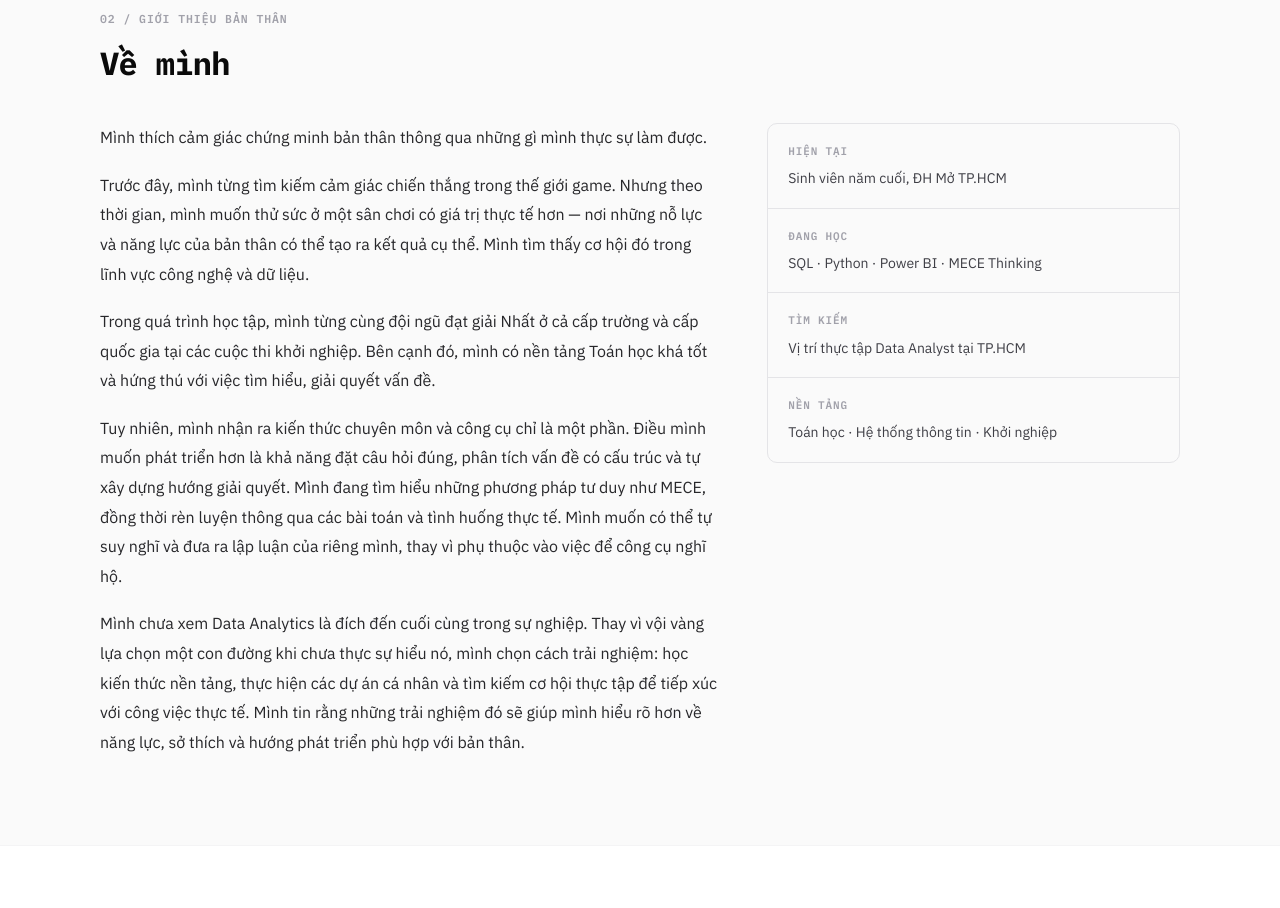
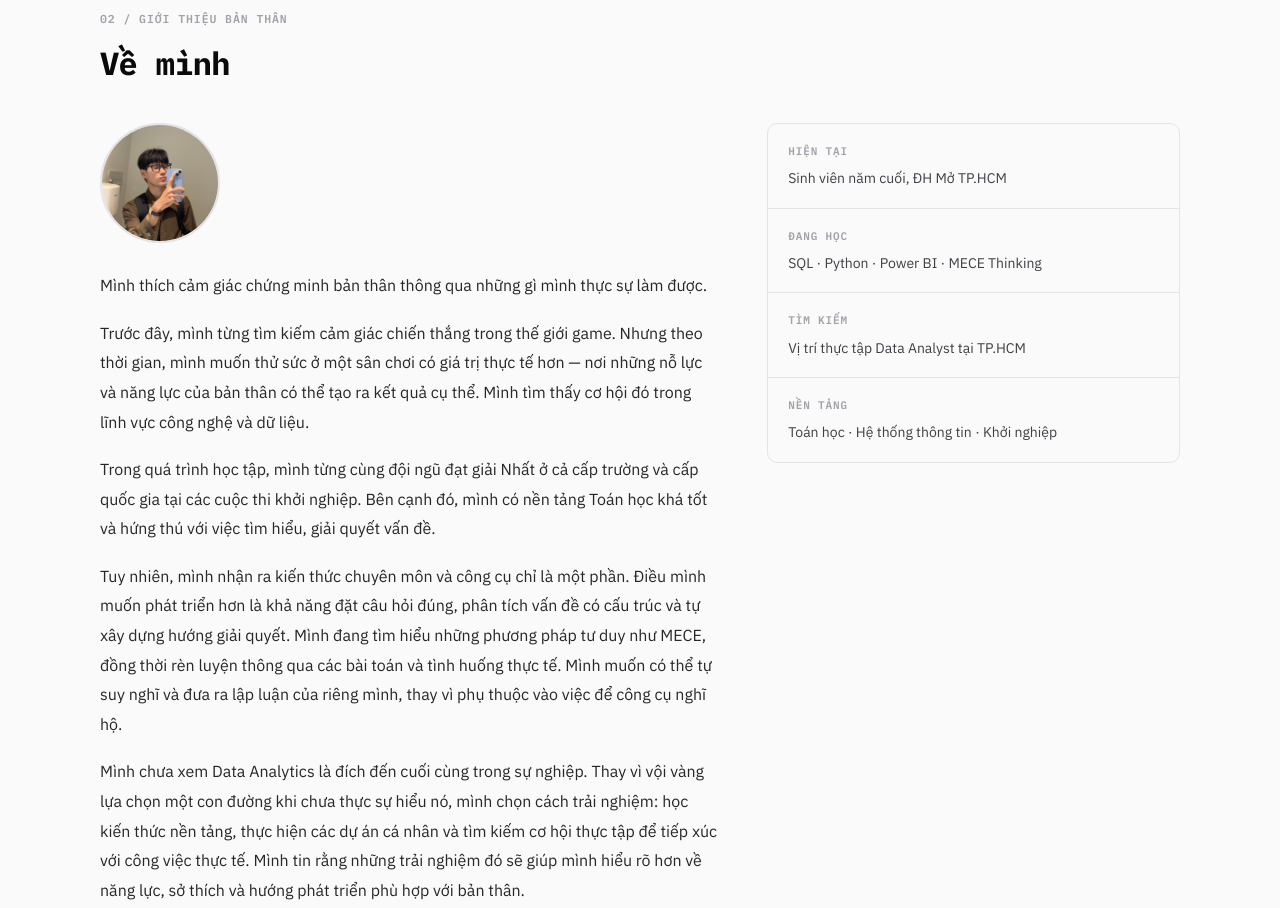
Before and after one commit to mhiunguyen/mhiunguyen.github.io, a plain HTML site: page index.html in a window 1280 px wide. Shown: the part 880-1788 px from the top of the page. Drawn offline with Linux system fonts and the light colour scheme.

Commit message:
feat: add avatar photo to About section

```diff
--- a/index.html
+++ b/index.html
@@ -69,6 +69,10 @@
           data-en="About Me">Về mình</h2>
 
       <div class="about-layout">
+        <div class="about-left">
+          <div class="about-avatar-wrap">
+            <img src="avatar.jpg" alt="Nguyễn Minh Hiếu" class="about-avatar"/>
+          </div>
         <div class="about-prose">
           <p data-vi="Mình thích cảm giác chứng minh bản thân thông qua những gì mình thực sự làm được."
              data-en="I enjoy proving myself through what I can actually accomplish.">
@@ -90,6 +94,7 @@
              data-en="I don't yet see Data Analytics as my final career destination. Rather than rushing into a fixed path before truly understanding it, I've chosen to explore: building foundational skills, working on personal projects, and seeking internship opportunities to experience real-world work firsthand. I believe these experiences will help me understand my own strengths, interests, and the right direction to grow.">
             Mình chưa xem Data Analytics là đích đến cuối cùng trong sự nghiệp. Thay vì vội vàng lựa chọn một con đường khi chưa thực sự hiểu nó, mình chọn cách trải nghiệm: học kiến thức nền tảng, thực hiện các dự án cá nhân và tìm kiếm cơ hội thực tập để tiếp xúc với công việc thực tế. Mình tin rằng những trải nghiệm đó sẽ giúp mình hiểu rõ hơn về năng lực, sở thích và hướng phát triển phù hợp với bản thân.
           </p>
+        </div>
         </div>
 
         <aside class="about-sidebar">
--- a/style.css
+++ b/style.css
@@ -173,6 +173,24 @@ a { text-decoration: none; color: inherit; }
   grid-template-columns: 1.5fr 1fr;
   gap: 48px; align-items: start;
   margin-top: 40px;
+}
+.about-left {
+  display: flex;
+  flex-direction: column;
+  gap: 28px;
+}
+.about-avatar-wrap {
+  width: 120px; height: 120px;
+  border-radius: 50%;
+  overflow: hidden;
+  border: 2px solid var(--gray-200);
+  flex-shrink: 0;
+}
+.about-avatar {
+  width: 100%; height: 100%;
+  object-fit: cover;
+  object-position: center top;
+  display: block;
 }
 .about-prose {
   display: flex; flex-direction: column; gap: 18px;
@@ -408,6 +426,7 @@ a { text-decoration: none; color: inherit; }
 @media (max-width: 680px) {
   .nav-links { display: none; }
   .about-layout { grid-template-columns: 1fr; gap: 28px; }
+  .about-avatar-wrap { width: 90px; height: 90px; }
   .skills-layout { grid-template-columns: 1fr; }
   .project-featured { padding: 20px; }
   .story-block { grid-template-columns: 1fr; gap: 6px; }
```
Also changed, not shown: avatar.jpg (added).
